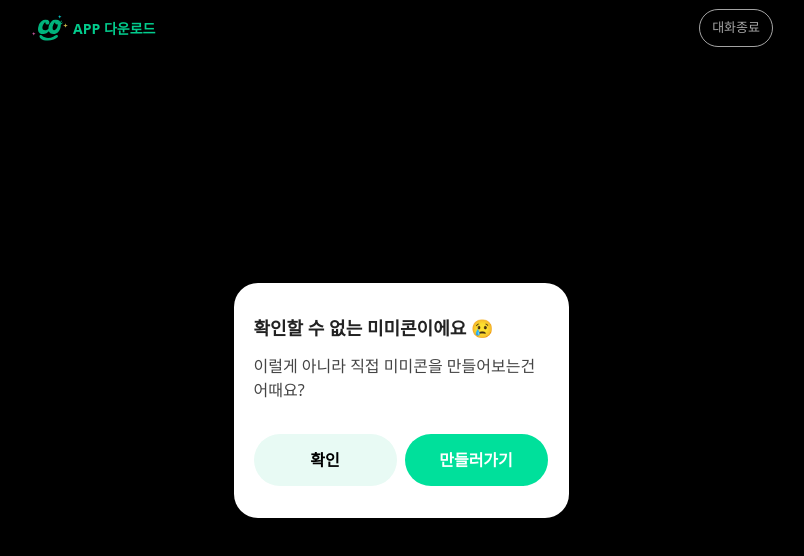
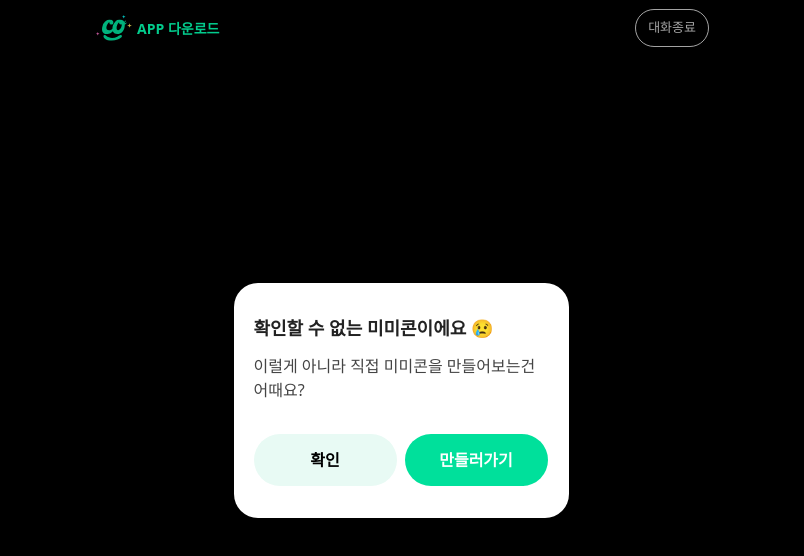
Before and after one commit to conan-kim/mimecon-web, a Next.js app: page /talk in a window 1280 px wide. Shown: the top 556 px of the page, without its empty margins (239-1043 px from the left). Built offline with nearby package versions, Linux system fonts and the light colour scheme.

Commit message:
width smaller and nickname length

```diff
--- a/app/layout.js
+++ b/app/layout.js
@@ -13,7 +13,7 @@ export default function RootLayout({ children }) {
       <body className="whitespace-pre relative h-svh break-keep bg-black">
         <LoadingProvider>
           <PlatformProvider>
-            <div className="max-w-screen-md m-auto">{children}</div>
+            <div className="max-w-screen-sm m-auto">{children}</div>
             <div id="modal-root" className="z-50" />
             <div id="tnc" className="z-50" />
           </PlatformProvider>
--- a/src/component/modal/nicknameModal.js
+++ b/src/component/modal/nicknameModal.js
@@ -88,7 +88,7 @@ const NicknameModal = ({ isOpen, setIsOpen, onCompleted }) => {
                   placeholder="메세지 입력"
                   onChange={onChange}
                   value={nickname}
-                  maxLength={10}
+                  maxLength={14}
                 />
                 <div className="cursor-pointer" onClick={getRandomNickname}>
                   <DiceSvg />
```
